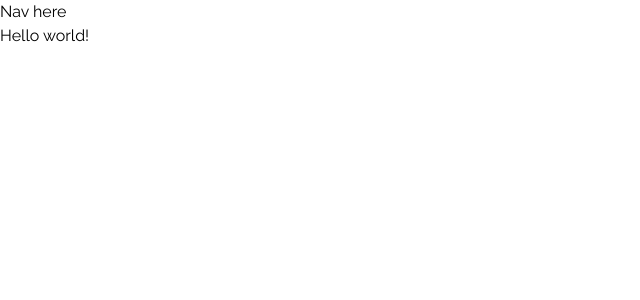
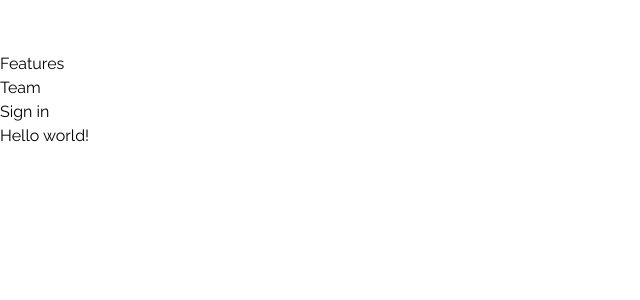
Before and after one commit to mmustaphak/fylo-dark-theme-landing-page, a React (Vite) app: page / in a window 1280 px wide. Shown: the top 300 px of the page, without its empty margins (0-640 px from the left). Built offline with nearby package versions, Linux system fonts and the light colour scheme.

Commit message:
Added basic html for nav component

```diff
--- a/src/components/Nav.jsx
+++ b/src/components/Nav.jsx
@@ -1,7 +1,13 @@
+import logo from "../assets/logo.svg"
 const nav = ()=>{
     return(
-        <nav>
-            <h1>Nav here</h1>
+        <nav className="bg-[#181F2A]">
+            <img src={logo} alt="" />
+            <ul>
+                <li>Features</li>
+                <li>Team</li>
+                <li>Sign in</li>
+            </ul>
         </nav>
     )
 }
```
